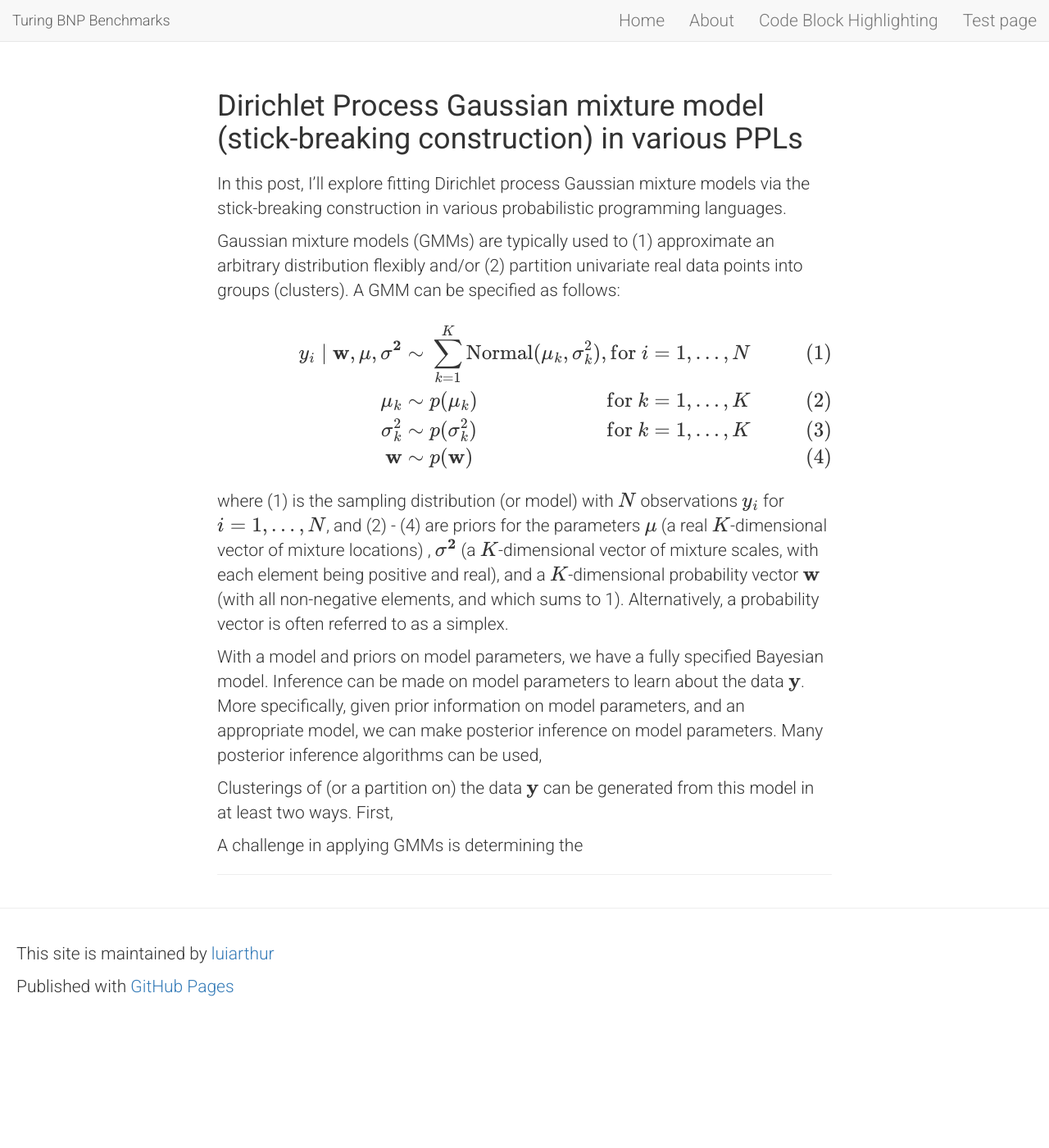
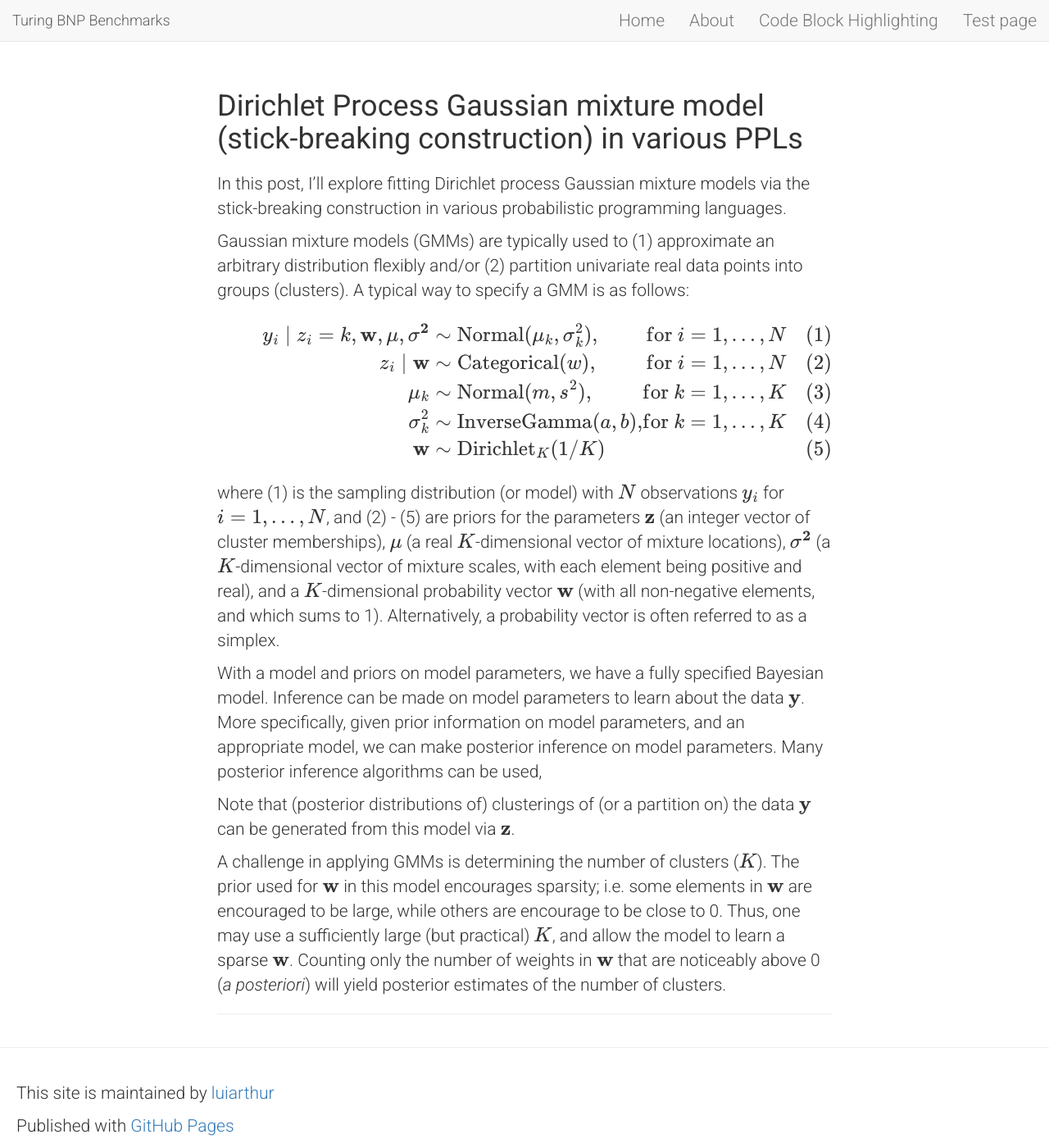
Before and after one commit to luiarthur/TuringBnpBenchmarks, a Jekyll site: the page built from docs/_posts/2020-07-06-dpsbgmm.md, in a window 1280 px wide and 1400 px high. Shown: the whole window at 82% size. Built offline with Jekyll 4.4.1, drawn with Linux system fonts in a browser that asks for light colours; formulas are drawn with MathJax 3; comment, search, counter and statistics services are not loaded.

Commit message:
added some gmm intro

```diff
--- a/docs/_posts/2020-07-06-dpsbgmm.md
+++ b/docs/_posts/2020-07-06-dpsbgmm.md
@@ -14,27 +14,29 @@ languages.
 
 Gaussian mixture models (GMMs) are typically used to (1) approximate an
 arbitrary distribution flexibly and/or (2) partition univariate real data
-points into groups (clusters). A GMM can be specified as follows:
+points into groups (clusters). A typical way to specify a GMM is as follows:
 
 $$
 \begin{eqnarray}
 % Sampling Distribution
-y_i \mid \mathbf{w}, \mathbf{\mu}, \mathbf{\sigma^2} &\sim&
-\sum_{k=1}^K \text{Normal}(\mu_k, \sigma^2_k), & \text{for } i=1,\dots,N \\
+y_i \mid z_i = k, \mathbf{w}, \mathbf{\mu}, \mathbf{\sigma^2} &\sim&
+\text{Normal}(\mu_k, \sigma^2_k), & \text{for } i=1,\dots,N \\
 % Priors
-\mu_k &\sim& p(\mu_k) & \text{for } k=1,\dots,K \\
-\sigma^2_k &\sim& p(\sigma^2_k) & \text{for } k=1,\dots,K \\
-\mathbf{w} &\sim& p(\mathbf{w}) \\
+z_i \mid \mathbf{w} &\sim& \text{Categorical}(w), & \text{for } i = 1,\dots,N \\
+\mu_k &\sim& \text{Normal}(m, s^2), & \text{for } k=1,\dots,K \\
+\sigma^2_k &\sim& \text{InverseGamma}(a, b), & \text{for } k=1,\dots,K \\
+\mathbf{w} &\sim& \text{Dirichlet}_K(1/K) \\
 \end{eqnarray}
 $$
 
 where (1) is the sampling distribution (or model) with $N$ observations $y_i$
-for $i=1,\dots,N$, and (2) - (4) are priors for the parameters $\mathbf{\mu}$
-(a real $K$-dimensional vector of mixture locations) , $\mathbf{\sigma^2}$ (a
-$K$-dimensional vector of mixture scales, with each element being positive and
-real), and a $K$-dimensional probability vector $\mathbf{w}$ (with all
-non-negative elements, and which sums to 1). Alternatively, a probability
-vector is often referred to as a simplex.
+for $i=1,\dots,N$, and (2) - (5) are priors for the parameters $\mathbf{z}$ (an
+integer vector of cluster memberships), $\mathbf{\mu}$ (a real $K$-dimensional
+vector of mixture locations), $\mathbf{\sigma^2}$ (a $K$-dimensional vector of
+mixture scales, with each element being positive and real), and a
+$K$-dimensional probability vector $\mathbf{w}$ (with all non-negative
+elements, and which sums to 1). Alternatively, a probability vector is often
+referred to as a simplex.
 
 With a model and priors on model parameters, we have a fully specified Bayesian
 model. Inference can be made on model parameters to learn about the data
@@ -42,7 +44,16 @@ $\mathbf{y}$. More specifically, given prior information on model parameters,
 and an appropriate model, we can make posterior inference on model parameters.
 Many posterior inference algorithms can be used,
 
-Clusterings of (or a partition on) the data $\mathbf{y}$ can be generated from
-this model in at least two ways. First,
+Note that (posterior distributions of) clusterings of (or a partition on) the
+data $\mathbf{y}$ can be generated from this model via $\mathbf{z}$.
 
-A challenge in applying GMMs is determining the
+A challenge in applying GMMs is determining the number of clusters ($K$).  The
+prior used for $\mathbf{w}$ in this model encourages sparsity; i.e. some
+elements in $\mathbf{w}$ are encouraged to be large, while others are encourage
+to be close to 0. Thus, one may use a sufficiently large (but practical) $K$,
+and allow the model to learn a sparse $\mathbf{w}$. Counting only the number of
+weights in $\mathbf{w}$ that are noticeably above 0 (*a posteriori*) will
+yield posterior estimates of the number of clusters.
+
+<!-- DP -->
+<!-- Another class of sparse priors for -->
```
